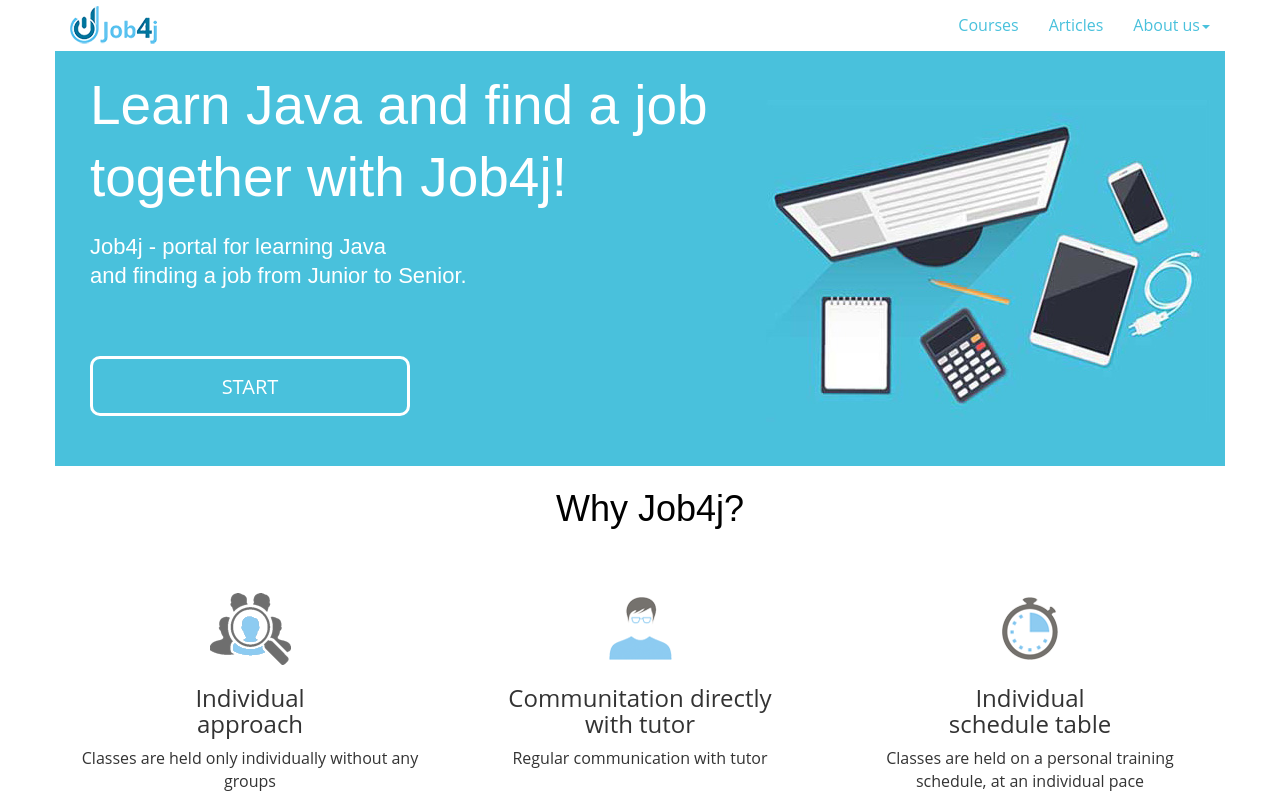
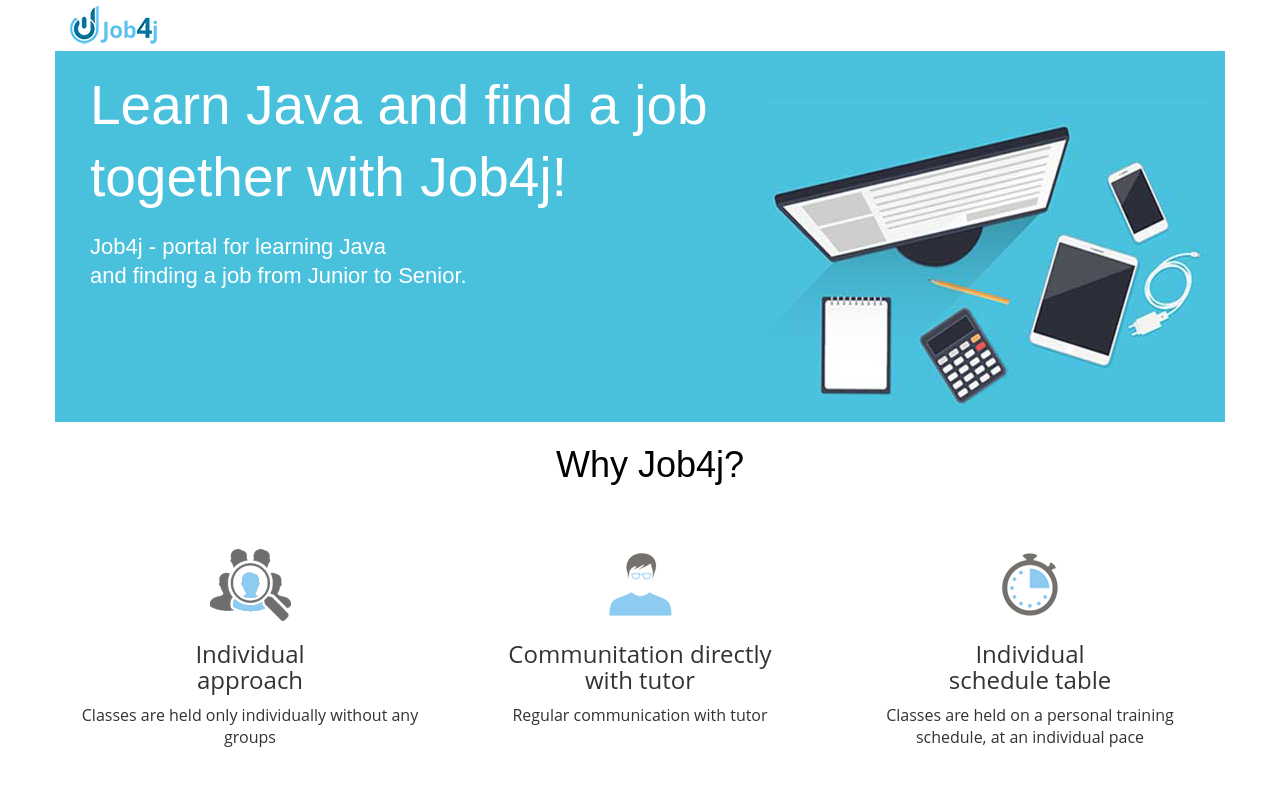
Before and after one commit to peterarsentev/job4j.com, a plain HTML site: page index.html in a window 1280 px wide. Shown: the top 806 px of the page. Drawn offline with Linux system fonts and the light colour scheme.

Commit message:
1. Убраны ссылки на пока несуществующие страницы 2. Исправлены рубли на $

```diff
--- a/header.html
+++ b/header.html
@@ -92,9 +92,9 @@
         <!-- Collect the nav links, forms, and other content for toggling -->
         <div class="collapse navbar-collapse" id="bs-example-navbar-collapse-1">
             <ul class="nav navbar-nav navbar-right">
-                <li>
-                    <a href="#" onclick="document.location.href = CONTEXT + 'courses/java_courses.html';">Courses</a>
-                </li>
+                <!--<li>-->
+                    <!--<a href="#" onclick="document.location.href = CONTEXT + 'courses/java_courses.html';">Courses</a>-->
+                <!--</li>-->
                 <li id="vacancy" class="dropdown" style="display: none;">
                     <a href="#" class="dropdown-toggle" data-toggle="dropdown" onclick="return false;">
                         Вакансии<b class="caret"></b>
@@ -122,9 +122,9 @@
                         </li>
                     </ul>
                 </li>
-                <li id="article">
-                    <a href="#" onclick="document.location.href = CONTEXT + 'blogs.html';">Articles</a>
-                </li>
+                <!--<li id="article">-->
+                    <!--<a href="#" onclick="document.location.href = CONTEXT + 'blogs.html';">Articles</a>-->
+                <!--</li>-->
                 <li id="exam" style="display: none;">
                     <a href="#" onclick="document.location.href = CONTEXT + 'exams/exams.html';">Проверь знания</a>
                 </li>
@@ -135,9 +135,9 @@
                     <a href="#" onclick="document.location.href = CONTEXT + 'forum/';">Форум</a>
                 </li>
                 <li class="dropdown">
-                    <a href="#" class="dropdown-toggle" data-toggle="dropdown"  onclick="return false;">
-                        About us<b class="caret"></b>
-                    </a>
+                    <!--<a href="#" class="dropdown-toggle" data-toggle="dropdown"  onclick="return false;">-->
+                        <!--About us<b class="caret"></b>-->
+                    <!--</a>-->
                     <ul class="dropdown-menu">
                         <li>
                             <a href="#" onclick="document.location.href = CONTEXT + 'about.html';">About project</a>
--- a/index.html
+++ b/index.html
@@ -112,8 +112,6 @@
                     <p class="coolfont" style="font-size: 22px; font-weight: 300; padding-top: 10px">
                         Job4j - portal for learning Java<br/>and finding a job from Junior to Senior.</p>
                     <br/><br/>
-                    <p style="padding-left: 20px; padding-top: 10px; padding-bottom: 100px"><a href="courses/java_courses.html" class="btn btnstart pull-left btn-lg">
-                        START</a></p>
                 </div>
                 <div class="col-md-5">
                     <img class="img-responsive pull-right" src="img/comp2.jpg" alt="" style="padding-top: 50px;">
@@ -177,6 +175,7 @@
             <div class="row">
                 <!--<div class="col-lg-12">-->
                 <h2 class="page-header" align="center">
+                    &nbsp<br>
                     From Scratch to Employment, Java SE + EE
                 </h2>
                 <!--</div>-->
@@ -219,7 +218,7 @@
                     Prepay the whole course (100%) and receive the discount of 10%.
                 </p>
                 <p>
-                    You can create your own training schedule including separate modules (one module price: 3625 rubles).
+                    You can create your own training schedule including separate modules (one module price: $99).
                 </p>
             </div>
 
@@ -345,7 +344,7 @@
                         Place a post on the social network VK.com with the following text «I study here (see <a href="http://job4j.ru">http://job4j.ru</a> - details on request». And enjoy a discount of 500 rubles.
                     </li>
                     <li>
-                        You can recommend me to a new student? Discount of 500 rubles - to you and such student.
+                        You can recommend me to a new student? Discount of $15 - to you and such student.
                     </li>
                     <li>
                         By distributing any information about my course you can significantly reduce the cost of study.
```
